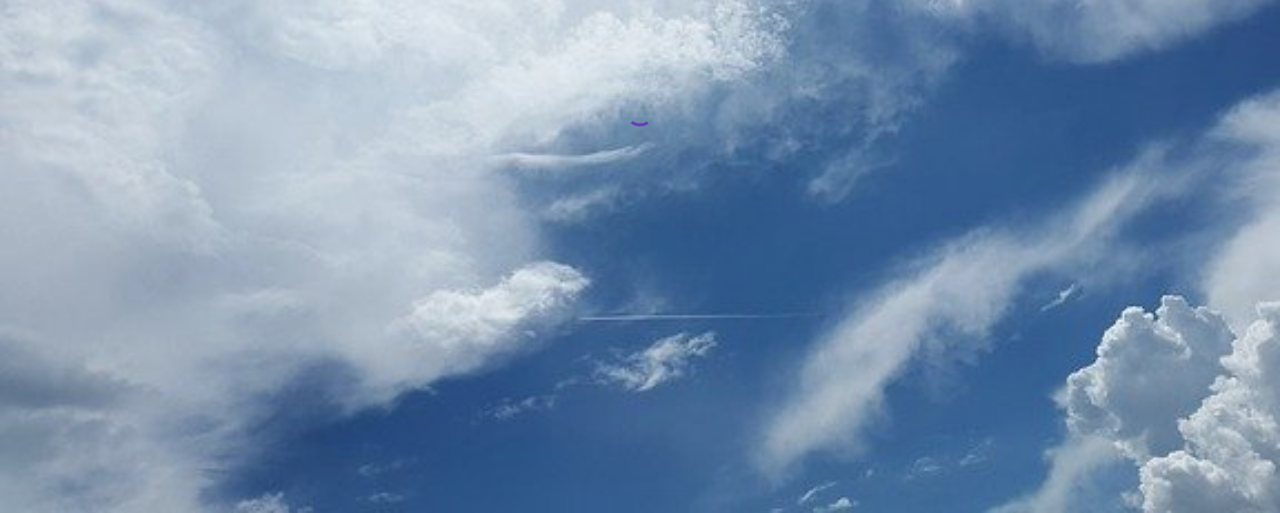
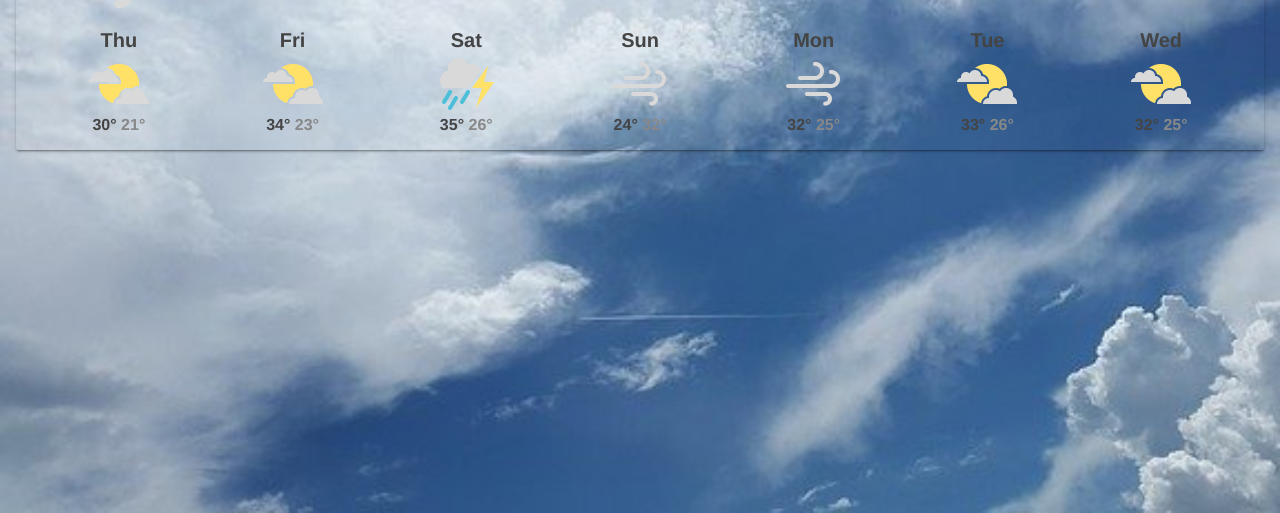
Before and after one commit to jumakiwaka/weather-station-pwa, a website: page index.html in a window 1280 px wide. Shown: the part 287-800 px from the top of the page. Drawn offline with nearby package versions, Linux system fonts and the light colour scheme.

Commit message:
code cleanup

```diff
--- a/index.html
+++ b/index.html
@@ -162,7 +162,7 @@
   <script type="text/javascript" src="bower_components/crypto-js/crypto-js.js"></script>
   <script src="https://code.jquery.com/jquery-3.2.1.min.js"></script>
   <script src="https://cdnjs.cloudflare.com/ajax/libs/select2/4.0.6-rc.0/js/select2.min.js"></script>
-  <script src="scripts/appcopy.js" async></script>
+  <script src="scripts/app.js" async></script>
 
   <script type="text/javascript">
     $(document).ready(function () {
--- a/scripts/app.js
+++ b/scripts/app.js
@@ -133,6 +133,7 @@
           Math.round((daily.low - 32) / 1.8000);
       }
     }
+    card.focus();
     if (app.isLoading) {
       app.spinner.setAttribute('hidden', false);
       app.container.removeAttribute('hidden');
@@ -223,8 +224,6 @@
       },
       method: 'GET',
       success: function (data) {
-        console.log(data);
-
         data.key = key || data.location.woeid;
         data.label = label || data.location.city + "," + data.location.country.slice(0, 2);
         data.created = data.current_observation.pubDate;
@@ -324,7 +323,8 @@
       return;
     }
     navigator.geolocation.getCurrentPosition(function (position) {
-      console.log("Showing weather for ", position);
+      // console.log("Showing weather for ", position);
+      //passing undefined twice to skip key and label parameters
       app.getForecast(undefined, undefined, position.coords.latitude, position.coords.longitude)
     },
       function (err) {
--- a/service-worker.js
+++ b/service-worker.js
@@ -18,7 +18,7 @@ var filesToCache = [
   '/',
   '/index.html',
   '/offline.html',
-  '/scripts/appcopy.js',
+  '/scripts/app.js',
   '/styles/inline.css',
   '/images/clear.png',
   '/images/cloudy-scattered-showers.png',
```
